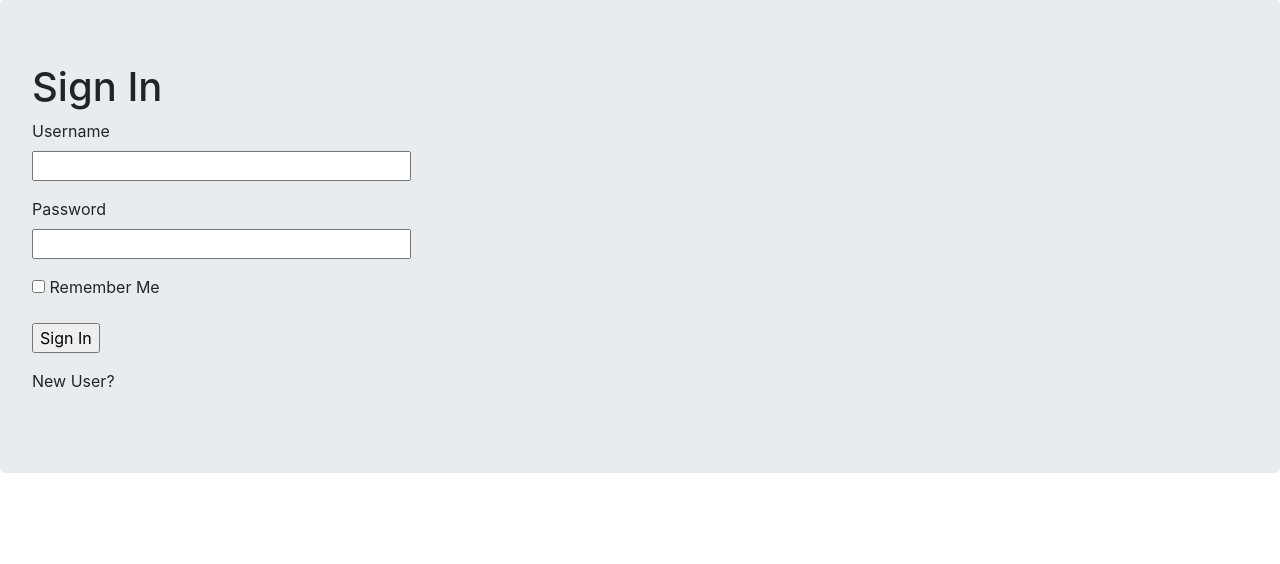
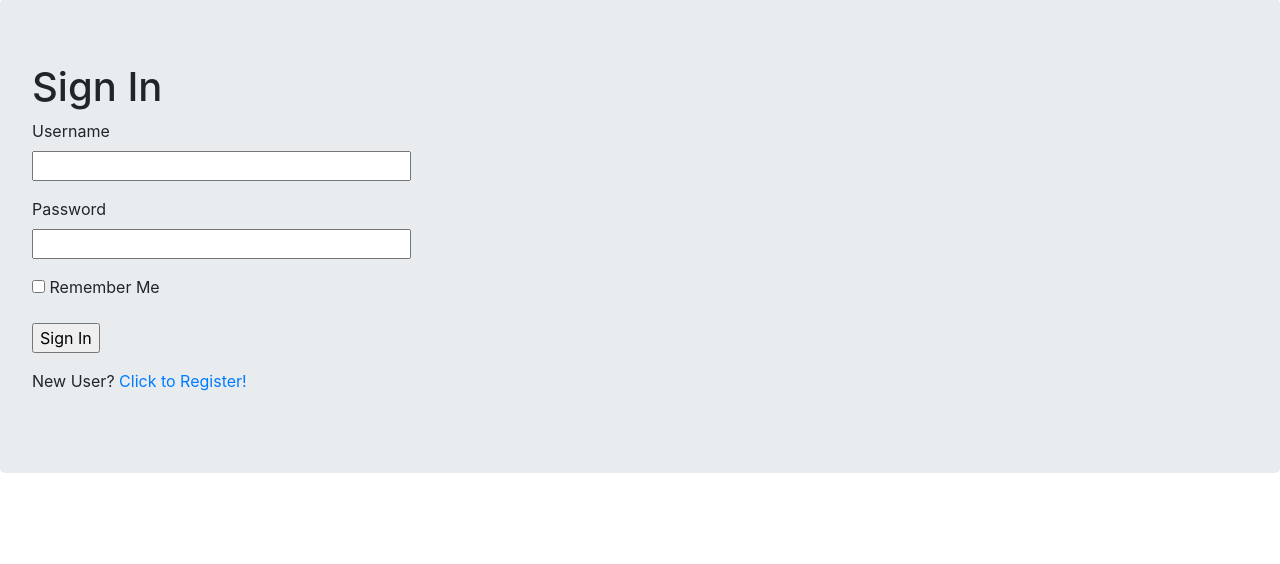
Before and after one commit to ghigbie/microblog, a Flask app: page /login in a window 1280 px wide. Shown: the part 73-637 px from the top of the page. Run offline with Flask 2, Linux system fonts and the light colour scheme; some libraries are stand-ins or nearby versions.

Commit message:
Add registration link

```diff
--- a/app/templates/login.html
+++ b/app/templates/login.html
@@ -22,6 +22,8 @@
         <p>{{ form.submit() }}</p>
     </form>
     <p>New User?
-        <a href="{{ url_for('register') }}"></a>
+        <a href="{{ url_for('register') }}">
+            Click to Register!
+        </a>
     </p>
 {% endblock %}
```
